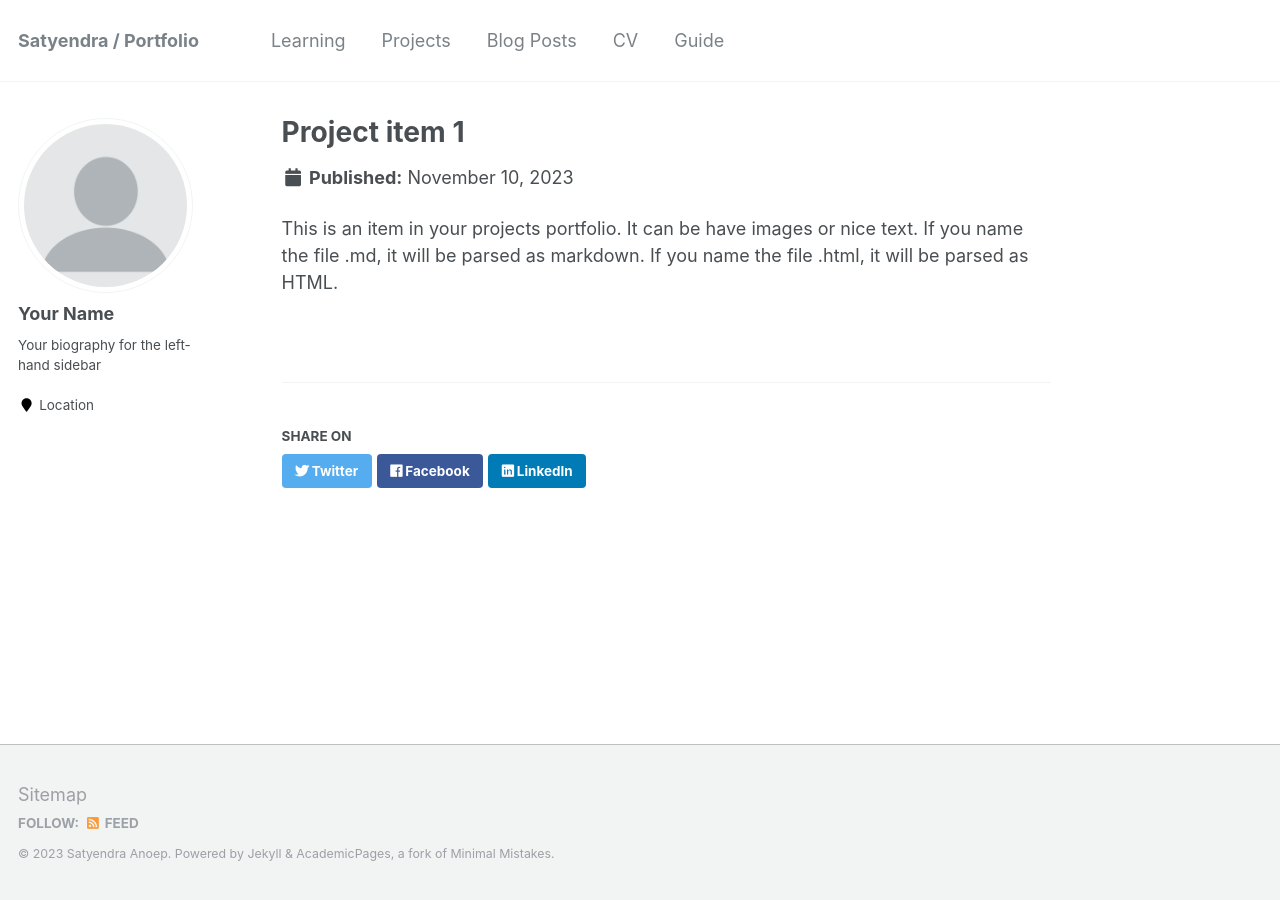
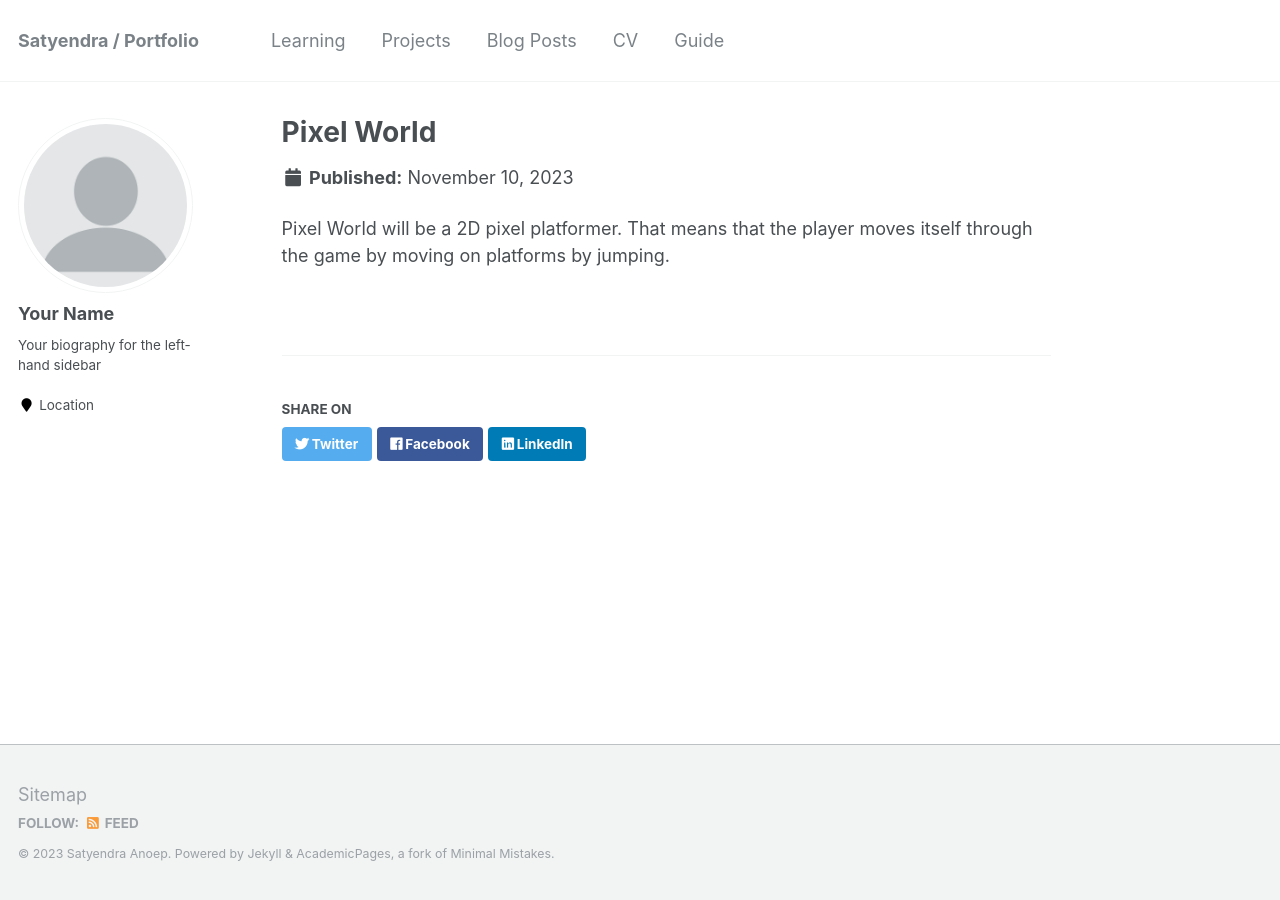
Before and after one commit to GitSatyen/CourseBuas, a Jekyll site: the page built from _projects/project-1.md, in a window 1280 px wide. Built offline with Jekyll 4.4.1, drawn with Linux system fonts in a browser that asks for light colours.

Commit message:
update project page

```diff
--- a/_projects/project-1.md
+++ b/_projects/project-1.md
@@ -1,7 +1,7 @@
 ---
-title: "Project item  1"
+title: "Pixel World"
 excerpt: "Short description of project item number 1<br/><img src='/images/500x300.png'>"
 collection: projects
 ---
 
-This is an item in your projects portfolio. It can be have images or nice text. If you name the file .md, it will be parsed as markdown. If you name the file .html, it will be parsed as HTML.
+Pixel World will be a 2D pixel platformer. That means that the player moves itself through the game by moving on platforms by jumping.
```
Also changed, not shown: _pages/index.md (+1 -1 lines).
